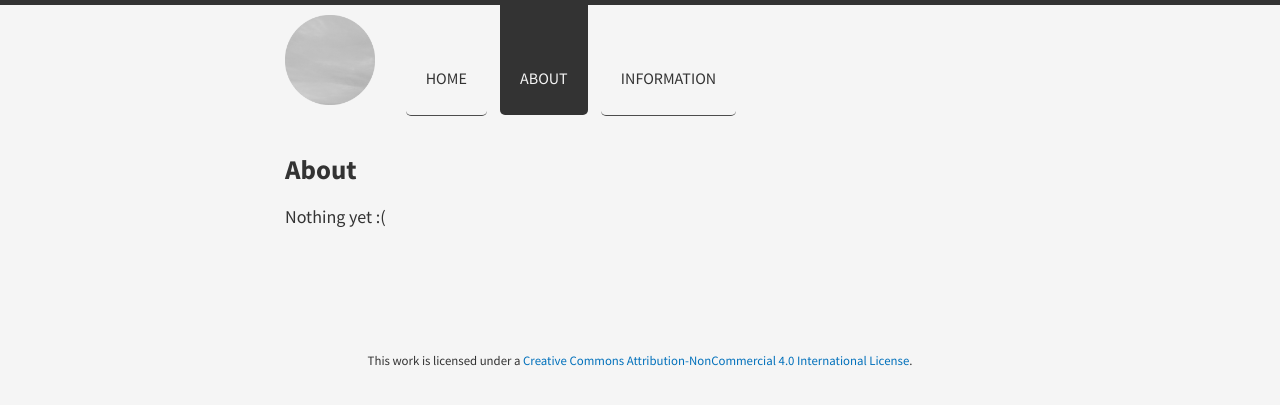
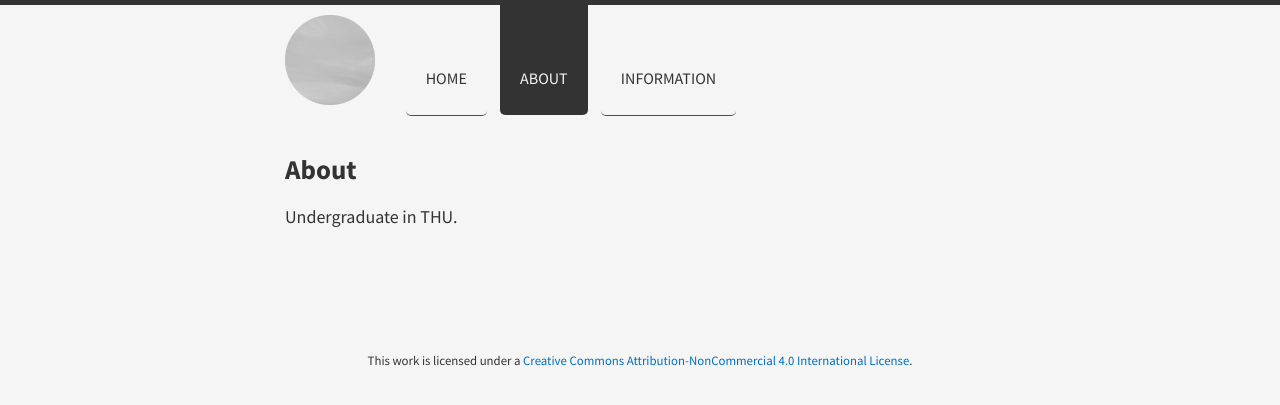
Before and after one commit to haozheji/old-webside, a Jekyll site: the page built from about/index.md, in a window 1280 px wide. Shown: the top 405 px of the page. Built offline with Jekyll 4.4.1, drawn with Linux system fonts in a browser that asks for light colours; nearby versions of some CDN libraries.

Commit message:
Update index.md

```diff
--- a/about/index.md
+++ b/about/index.md
@@ -3,4 +3,4 @@ layout: page
 title: About
 ---
 
-Nothing yet :(
+Undergraduate in THU.
```
